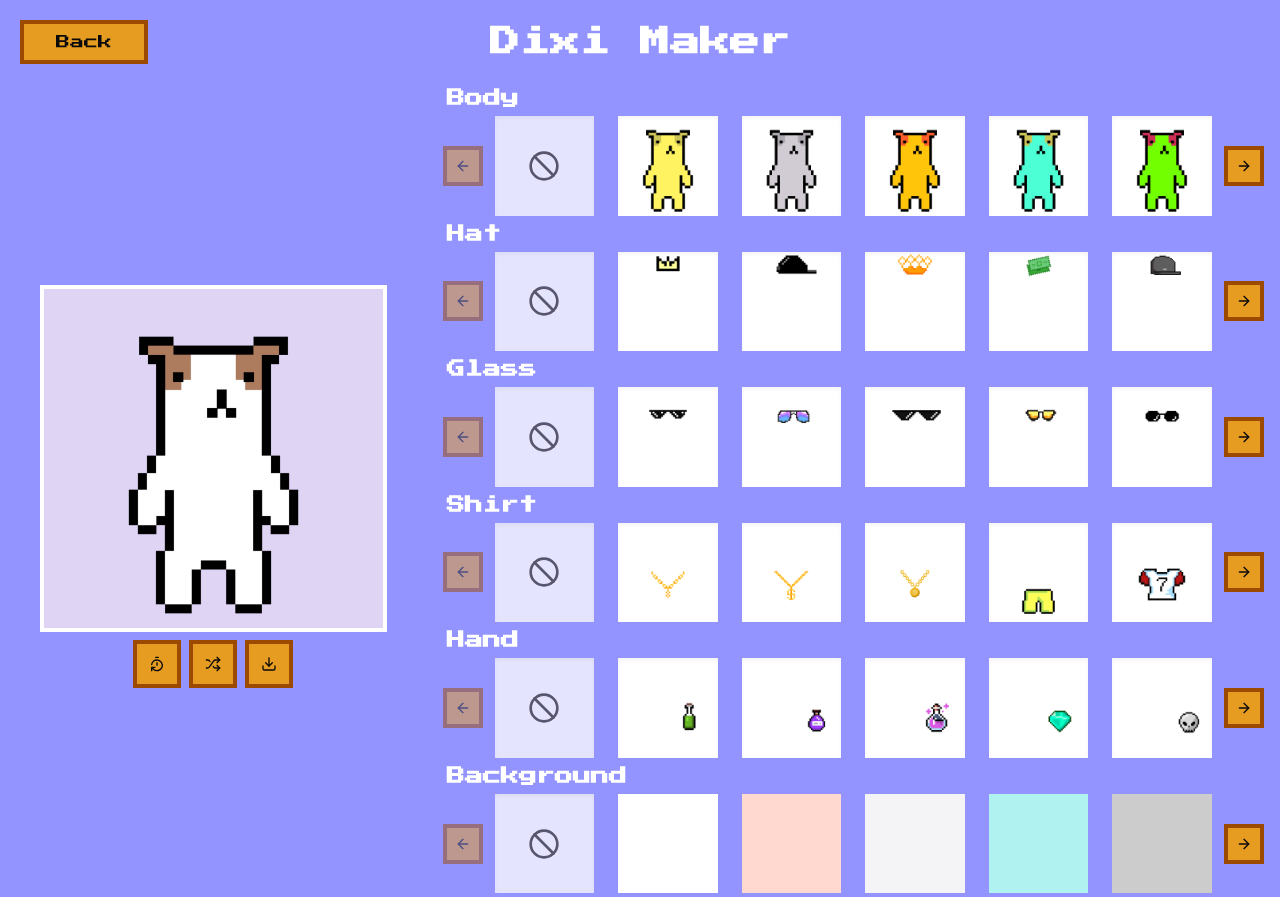
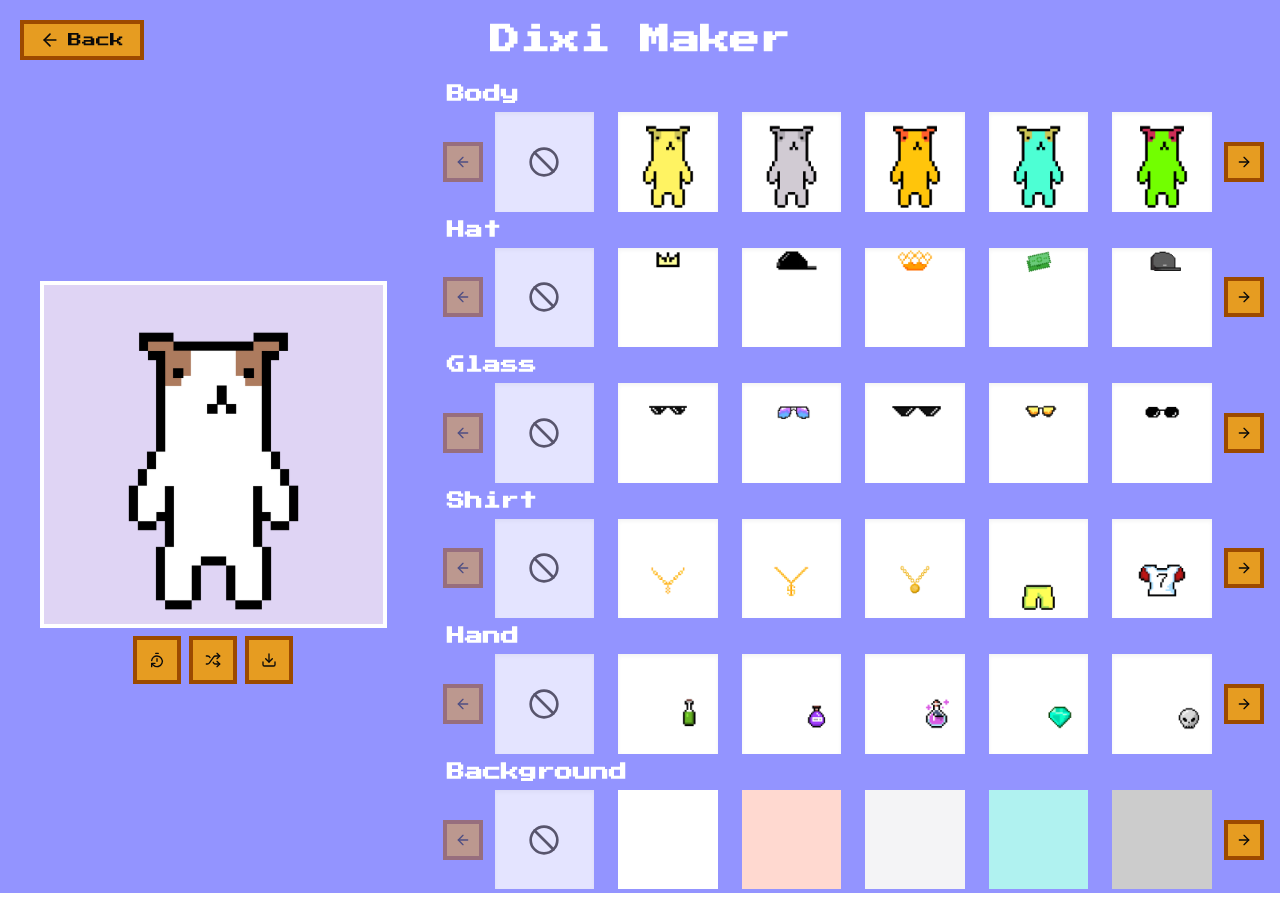
Before and after one commit to ispyinternet/dixi, a Next.js app: page /meme-maker in a window 1280 px wide. Built offline with nearby package versions, Linux system fonts and the light colour scheme.

Commit message:
fixed back button

```diff
--- a/src/app/meme-maker/page.tsx
+++ b/src/app/meme-maker/page.tsx
@@ -1,3 +1,4 @@
+import { ArrowLeftIcon } from 'lucide-react'
 import { Metadata } from 'next'
 import Link from 'next/link'
 
@@ -15,8 +16,9 @@ export default function Home() {
         <div className="flex w-full p-5">
           <div className="w-1/3">
             <Link href="/">
-              <Button variant={'block'} size="lg" className="rounded-none">
-                Back
+              <Button variant={'block'} className="rounded-none flex items-center space-x-2">
+                <ArrowLeftIcon className="size-5" />
+                <span className="hidden sm:block">Back</span>
               </Button>
             </Link>
           </div>
```
